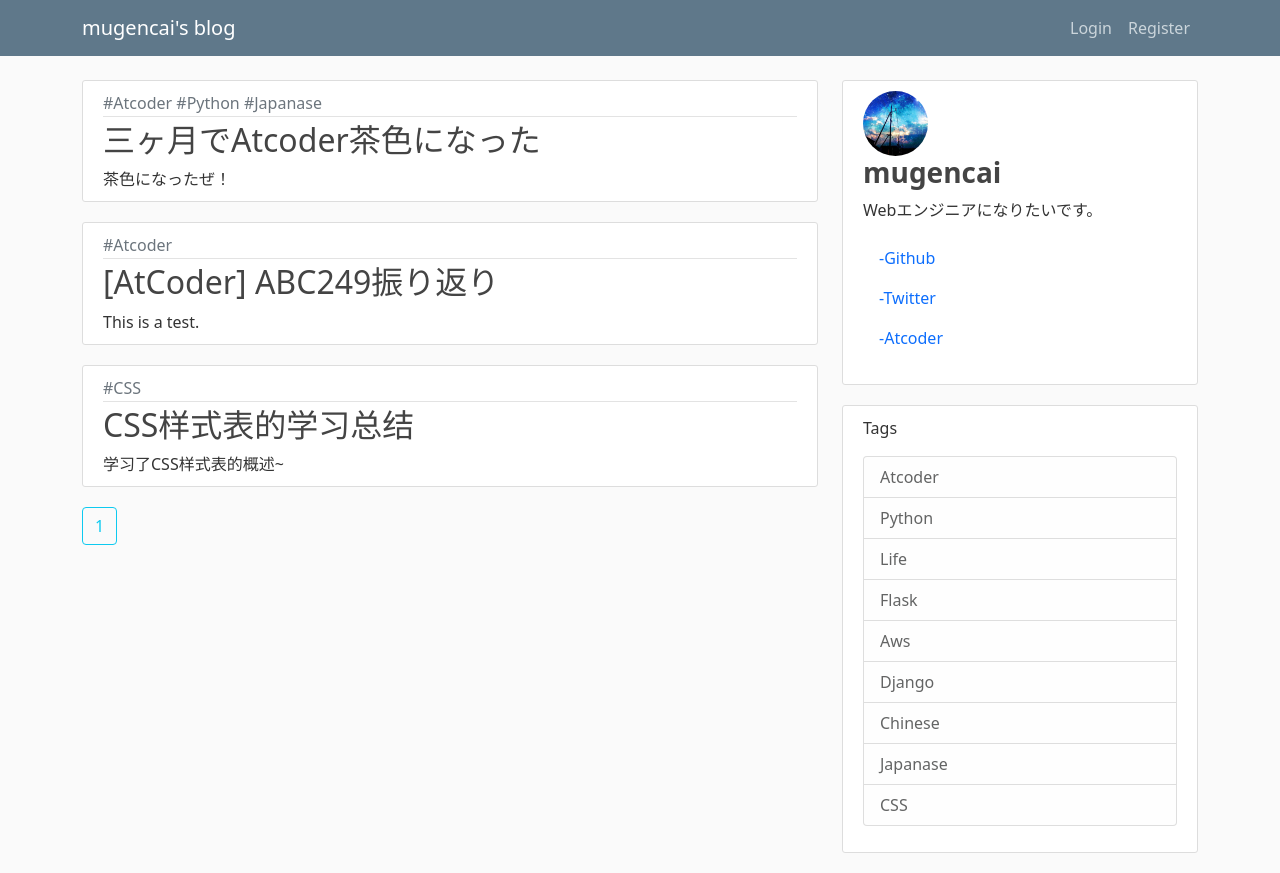
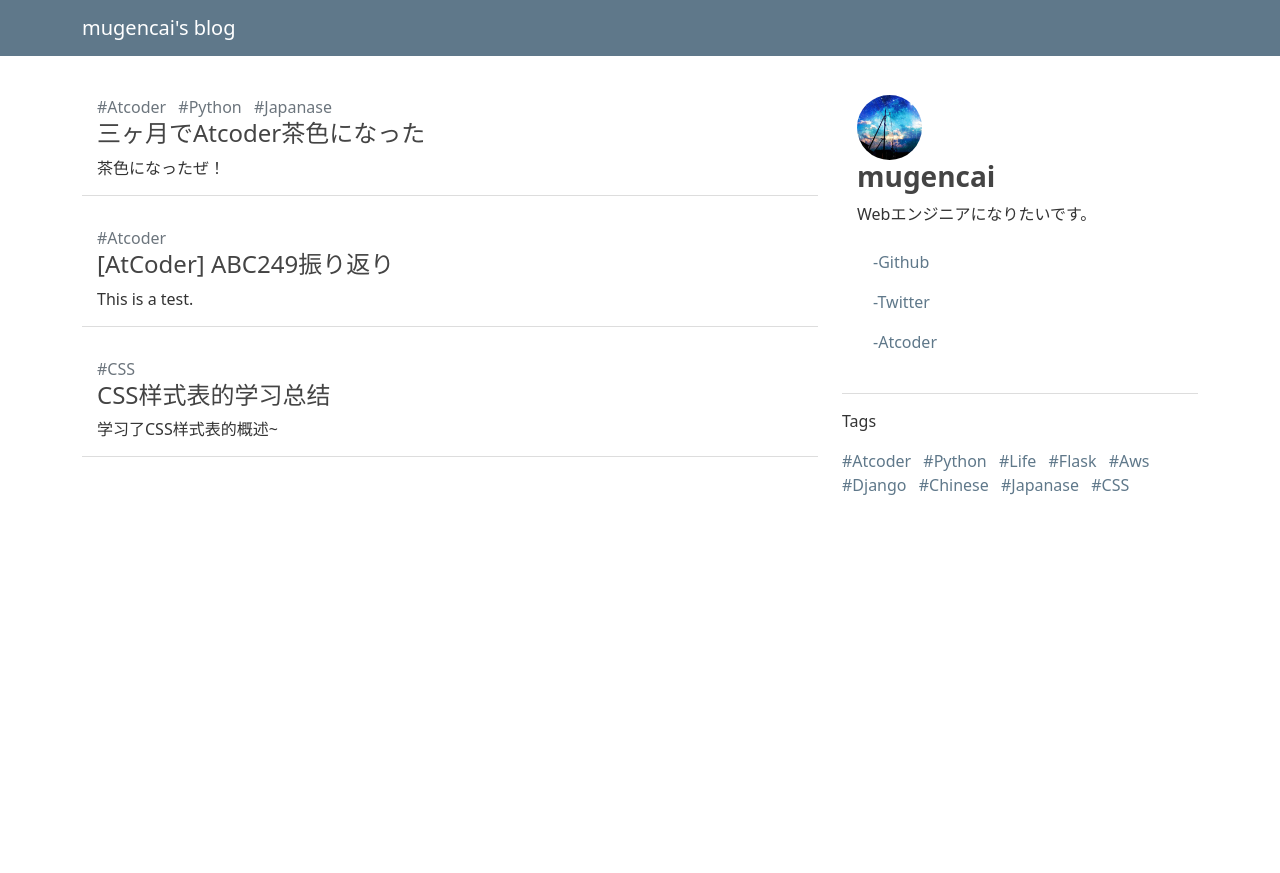
Before and after one commit to mugencai/flask_webapp_blog, a Flask app: page / in a window 1280 px wide. After the commit the page ends 495 px from the top, so only its background shows below. Run offline with Flask 2, Linux system fonts and the light colour scheme; data comes from the database, SQL or seed files in the repository; both versions use the stored data as it was after the commit; some libraries are stand-ins or nearby versions.

Commit message:
filter articles by tags added.

```diff
--- a/flaskblog/__init__.py
+++ b/flaskblog/__init__.py
@@ -3,7 +3,6 @@ from flask_sqlalchemy import SQLAlchemy
 from flask_migrate import Migrate
 from flask_bcrypt import Bcrypt
 from flask_login import LoginManager
-# from flask_misaka import Misaka
 
 
 app = Flask(__name__)
@@ -15,7 +14,6 @@ bcrypt = Bcrypt(app)
 login_manager = LoginManager(app)
 login_manager.login_view = 'login'
 login_manager.login_message_category = 'info'
-# Misaka(app)
 
 
 from flaskblog import routes
--- a/flaskblog/model.py
+++ b/flaskblog/model.py
@@ -32,7 +32,6 @@ class Post(db.Model):
     date_posted = db.Column(db.DateTime, nullable=False, default=datetime.utcnow)
     description = db.Column(db.Text, nullable=False)
     content = db.Column(db.Text, nullable=False)
-    # content_html = db.Column(db.Text, nullable=False)  #content转化为html代码后的格式
     user_id = db.Column(db.Integer, db.ForeignKey('user.id'), nullable=False)
     tags = db.relationship('Tag', secondary=Post_Tag,
                              backref=db.backref('posts', lazy='dynamic'),
--- a/flaskblog/routes.py
+++ b/flaskblog/routes.py
@@ -11,7 +11,7 @@ from flask_login import login_user, current_user, logout_user, login_required
 @app.route("/home")
 def home():
     page = request.args.get('page', 1, type=int)
-    posts = Post.query.paginate(page=page, per_page=3)
+    posts = Post.query.paginate(page=page, per_page=10)
     tags = Tag.query.all()
     return render_template('home.html', posts=posts, tags=tags)
 
@@ -130,13 +130,17 @@ def update_post(post_id):
     form = PostForm()
     if form.validate_on_submit():
         post.title = form.title.data
+        post.tags = form.tags.data
         post.content = form.content.data
+        post.description = form.description.data
         db.session.commit()
         flash('Your post has been updated!', 'success')
         return redirect(url_for('post', post_id=post.id))
     elif request.method == 'GET':
         form.title.data = post.title
+        form.tags.data = post.tags
         form.content.data = post.content
+        form.description.data = post.description
     return render_template('create_post.html', title='Update Post',
                            form=form, legend='Update Post', tags=tags)
 
@@ -157,8 +161,16 @@ def delete_post(post_id):
 def user_posts(username):
     page = request.args.get('page', 1, type=int)
     user = User.query.filter_by(username=username).first_or_404()
-    posts = Post.query.filter_by(author=user).paginate(page=page, per_page=3)
+    posts = Post.query.filter_by(author=user).paginate(page=page, per_page=10)
     return render_template('user_posts.html', posts=posts, user=user)
+
+
+@app.route("/tag/<string:tag_name>")
+def tag_posts(tag_name):
+    page = request.args.get('page', 1, type=int)
+    tag_name = tag_name
+    posts = Post.query.paginate(page=page, per_page=10)
+    return render_template('tag_posts.html', posts=posts, tag_name=tag_name)
 
 
 @app.route("/tag/add", methods=['GET', 'POST'])
--- a/flaskblog/static/main.css
+++ b/flaskblog/static/main.css
@@ -1,5 +1,5 @@
 body {
-  background: #fafafa;
+  /*background: #fafafa;*/
   color: #333333;
   margin-top: 5rem;
 }
@@ -25,11 +25,11 @@ h1, h2, h3, h4, h5, h6 {
 }
 
 .content-section {
-  background: #ffffff;
-  padding: 10px 20px;
-  border: 1px solid #dddddd;
-  border-radius: 3px;
-  margin-bottom: 20px;
+  /*background: #ffffff;*/
+  padding: 15px 15px;
+  border-bottom: 1px solid #dddddd;
+  /*border-radius: 3px;*/
+  margin-bottom: 15px;
 }
 
 .article-title {
--- a/flaskblog/templates/create_post.html
+++ b/flaskblog/templates/create_post.html
@@ -27,7 +27,7 @@
 {#                        {{ form.tag_.query.get(tag.data).name }}#}
 {#                        这里tag.data是表示id#}
 {#                        {{ form.tags }}#}
-                    {{ form.tags(class="form-control form-control-lg") }}
+                    {{ form.tags(class="form-control" ) }}
 {#                    {% endfor %}#}
                 </div>
 
--- a/flaskblog/templates/home.html
+++ b/flaskblog/templates/home.html
@@ -4,13 +4,12 @@
         <article class="media content-section">
 {#          <img class="rounded-circle article-img" src="{{ url_for('static', filename='profile_pics/' + post.author.image_file ) }}">#}
           <div class="media-body">
-            <div class="article-metadata">
+            <div>
 {#              <a class="text-muted" href="{{ url_for("user_posts", username=post.author.username) }}">User: {{ post.author.username }}</a>#}
-              <a class="text-muted" href="#">
-                  {% for tag in post.tags.all() %}
-                      {{ tag }}
-                  {% endfor %}
-              </a>
+{#              <span class="glyphicon glyphicon-tags"></span>#}
+              {% for tag in post.tags.all() %}
+                  <a class="text-muted" href="{{ url_for("tag_posts", tag_name=tag) }}">{{ tag }}&ensp;</a>
+              {% endfor %}
 {#              <small class="text-muted">{{ post.date_posted.strftime('%Y-%m-%d') }}</small>#}
             </div>
             <style>
@@ -18,10 +17,9 @@
                  text-decoration: none;
                  }
             </style>
-            <h2><a class="article-title" href="{{ url_for('post', post_id=post.id)}}" >{{ post.title }}</a></h2>
+            <h4><a class="article-title" href="{{ url_for('post', post_id=post.id)}}" >{{ post.title }}</a></h4>
 
-
-            <link rel="stylesheet" href="{{ url_for('static',filename='editormd/css/editormd.css') }}"/>
+{#            <link rel="stylesheet" href="{{ url_for('static',filename='editormd/css/editormd.css') }}"/>#}
             <div class="am-post-group am-post-group-lg am-post-group-sm am-post-group-md">
                 <div class="am-u-sm-12 am-u-md-12 am-u-lg-12">
                     <div>
@@ -33,13 +31,28 @@
         </article>
     {% endfor %}
 
-    {% for page_num in posts.iter_pages() %}
-        {% if page_num %}
-            <a class="btn btn-outline-info mb-4" href="{{ url_for("home", page=page_num) }}">{{ page_num }}</a>
-        {% else %}
-            ...
-        {% endif %}
-    {% endfor %}
+{#    <ul class="pagination">#}
+{#        {% if posts.has_prev %}#}
+{#            <li><a class="btn btn-outline-info mb-4" href="/home?page={{ posts.prev_num }}"><span>&laquo;</span></a></li>#}
+{#        {% else %}#}
+{#            <li class="disabled"><a class="btn btn-outline-info mb-4" href=""><span>&laquo;</span></a></li>#}
+{#        {% endif %}#}
+
+{#        {% for page_num in posts.iter_pages() %}#}
+{#            {% if page_num %}#}
+{#                <li><a class="btn btn-outline-info mb-4" href="/home?page={{ page_num }}" >{{ page_num }}</a></li>#}
+{#            {% else %}#}
+{#                <li><a class="btn btn-outline-info mb-4" href="" >{{ page_num }}</a></li>#}
+{#            {% endif %}#}
+{#        {% endfor %}#}
+
+{#        {% if posts.has_next %}#}
+{#            <li><a class="btn btn-outline-info mb-4"  href="/home?page={{ posts.next_num }}">&raquo;</a></li>#}
+{#        {% else %}#}
+{#            <li class="disabled"><a class="btn btn-outline-info mb-4" href="">&raquo;</a></li>#}
+{#        {% endif %}#}
+    </ul>
+
 
 
 
--- a/flaskblog/templates/layout.html
+++ b/flaskblog/templates/layout.html
@@ -7,6 +7,9 @@
 
     <!-- Bootstrap CSS -->
     <link href="https://cdn.jsdelivr.net/npm/bootstrap@5.1.3/dist/css/bootstrap.min.css" rel="stylesheet" integrity="sha384-1BmE4kWBq78iYhFldvKuhfTAU6auU8tT94WrHftjDbrCEXSU1oBoqyl2QvZ6jIW3" crossorigin="anonymous">
+{#    <script src="https://how2j.cn/study/js/jquery/2.0.0/jquery.min.js"></script>#}
+{#    <link href="https://how2j.cn/study/css/bootstrap/3.3.6/bootstrap.min.css" rel="stylesheet">#}
+{#    <script src="https://how2j.cn/study/js/bootstrap/3.3.6/bootstrap.min.js"></script>#}
 
     <link rel="stylesheet" type="text/css" href="{{ url_for('static', filename='main.css') }}">
     {% if title %}
@@ -24,12 +27,7 @@
             <span class="navbar-toggler-icon"></span>
           </button>
           <div class="collapse navbar-collapse" id="navbarToggle">
-{#            <div class="navbar-nav me-auto">#}
-{#              <a class="nav-item nav-link" href="{{ url_for('home') }}">Home</a>#}
-{#              <a class="nav-item nav-link" href="{{ url_for('tags') }}">Tags</a>#}
-{#              <a class="nav-item nav-link" href="{{ url_for('register') }}">Register</a>#}
-{#              <a class="nav-item nav-link" href="{{ url_for('about') }}">About</a>#}
-{#            </div>#}
+
             <!-- Navbar Right Side -->
             <div class="navbar-nav ms-auto">
               {% if current_user.is_authenticated %}
@@ -37,9 +35,9 @@
                 <a class="nav-item nav-link" href="{{ url_for('add_tag') }}">Add tag</a>
                 <a class="nav-item nav-link" href="{{ url_for('account') }}">Account</a>
                 <a class="nav-item nav-link" href="{{ url_for('logout') }}">Logout</a>
-              {% else %}
-                <a class="nav-item nav-link" href="{{ url_for('login') }}">Login</a>
-                <a class="nav-item nav-link" href="{{ url_for('register') }}">Register</a>
+{#              {% else %}#}
+{#                <a class="nav-item nav-link" href="{{ url_for('login') }}">Login</a>#}
+{#                <a class="nav-item nav-link" href="{{ url_for('register') }}">Register</a>#}
               {% endif %}
             </div>
           </div>
@@ -68,38 +66,27 @@
             <h3><b>mugencai</b></h3>
             <p>Webエンジニアになりたいです。</p>
 
-            <a class="nav-item nav-link" href="https://github.com/mugencai" >-Github</a>
-            <a class="nav-item nav-link" href="https://twitter.com/mugencai" >-Twitter</a>
-            <a class="nav-item nav-link" href="https://atcoder.jp/users/mugencai" >-Atcoder</a>
+            <a class="nav-item nav-link" href="https://github.com/mugencai" style="color:rgb(95,120,138);">-Github</a>
+            <a class="nav-item nav-link" href="https://twitter.com/mugencai" style="color:rgb(95,120,138);">-Twitter</a>
+            <a class="nav-item nav-link" href="https://atcoder.jp/users/mugencai" style="color:rgb(95,120,138);">-Atcoder</a>
             </p>
           </div>
-          <div class="content-section">
+          <div>
             <p>Tags</p>
+            <style>
+               a{
+               text-decoration: none;
+               }
+            </style>
             <p class='text-muted'>
-              <ul class="list-group">
                 {% for tag in tags %}
-                <li class="list-group-item list-group-item-light">{{ tag.name }}</li>
+                    <a href="{{ url_for("tag_posts", tag_name=tag) }}" style="color:rgb(95,120,138);">{{ tag }}&ensp;</a>
                 {% endfor %}
-              </ul>
             </p>
           </div>
         </div>
-{#          <div class="content-section">#}
-{#            <p>Categories</p>#}
-{#            <p class='text-muted'>#}
-{#              <ul class="list-group">#}
-{#                <li class="list-group-item list-group-item-light">Atcoder</li>#}
-{#                <li class="list-group-item list-group-item-light">Life</li>#}
-{#                <li class="list-group-item list-group-item-light">Python</li>#}
-{#                <li class="list-group-item list-group-item-light">Flask</li>#}
-{#              </ul>#}
-{#            </p>#}
-{#          </div>#}
-{#        </div>#}
       </div>
     </main>
-
-
 
     <!-- Optional JavaScript; choose one of the two! -->
     <script src="https://cdn.jsdelivr.net/npm/bootstrap@5.1.3/dist/js/bootstrap.bundle.min.js" integrity="sha384-ka7Sk0Gln4gmtz2MlQnikT1wXgYsOg+OMhuP+IlRH9sENBO0LRn5q+8nbTov4+1p" crossorigin="anonymous"></script>
```
Also changed, not shown: flaskblog/templates/register.html (+72 -72 lines), flaskblog/templates/tag_posts.html (added, +38 -0 lines), flaskblog/site.db, flaskblog/templates/tags.html (added).
